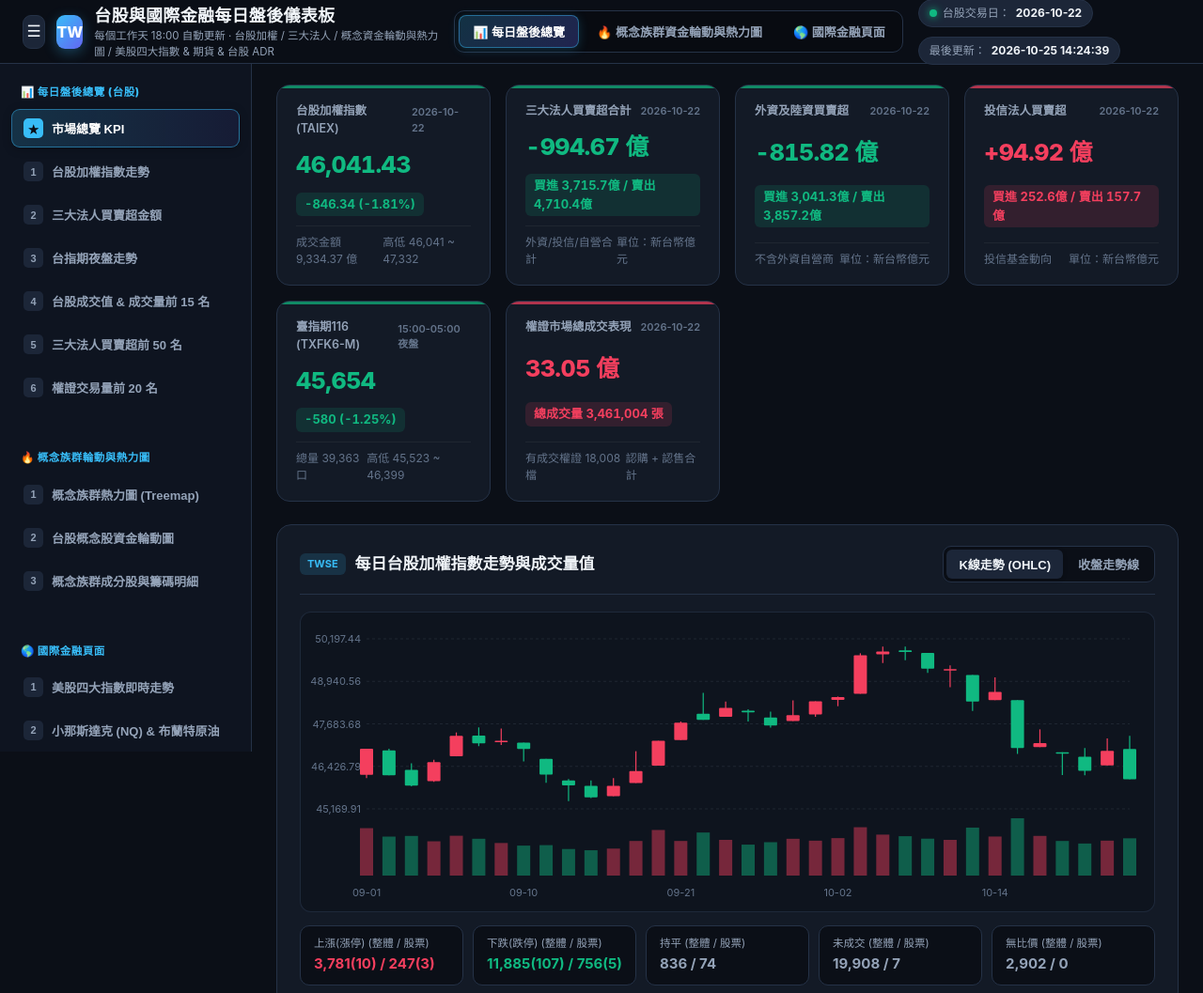
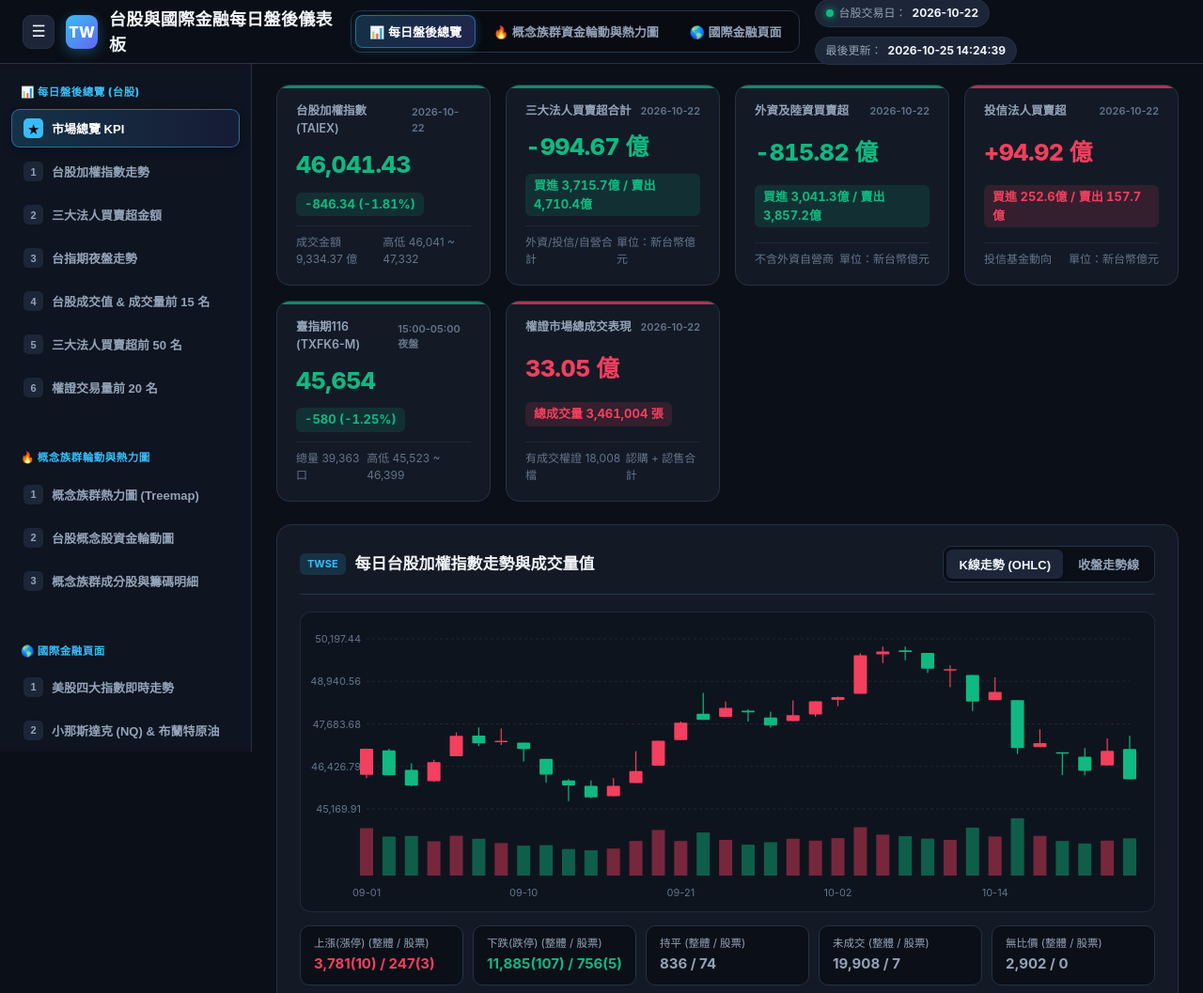
Before and after one commit to jasonhsieh0318-ops/tw-us-stock-dashboard, a plain HTML site: page index.html in a window 1280 px wide. Shown: the top 1057 px of the page at 94% size. Drawn offline with Linux system fonts and the light colour scheme; no server answers.

Commit message:
Update market dashboard (2026-10-25 14:51)

```diff
--- a/index.html
+++ b/index.html
@@ -785,7 +785,6 @@
       <div class="brand-badge">TW</div>
       <div>
         <h1>台股與國際金融每日盤後儀表板</h1>
-        <div class="brand-sub">每個工作天 18:00 自動更新 · 台股加權 / 三大法人 / 概念資金輪動與熱力圖 / 美股四大指數 & 期貨 & 台股 ADR</div>
       </div>
     </div>
 
```
